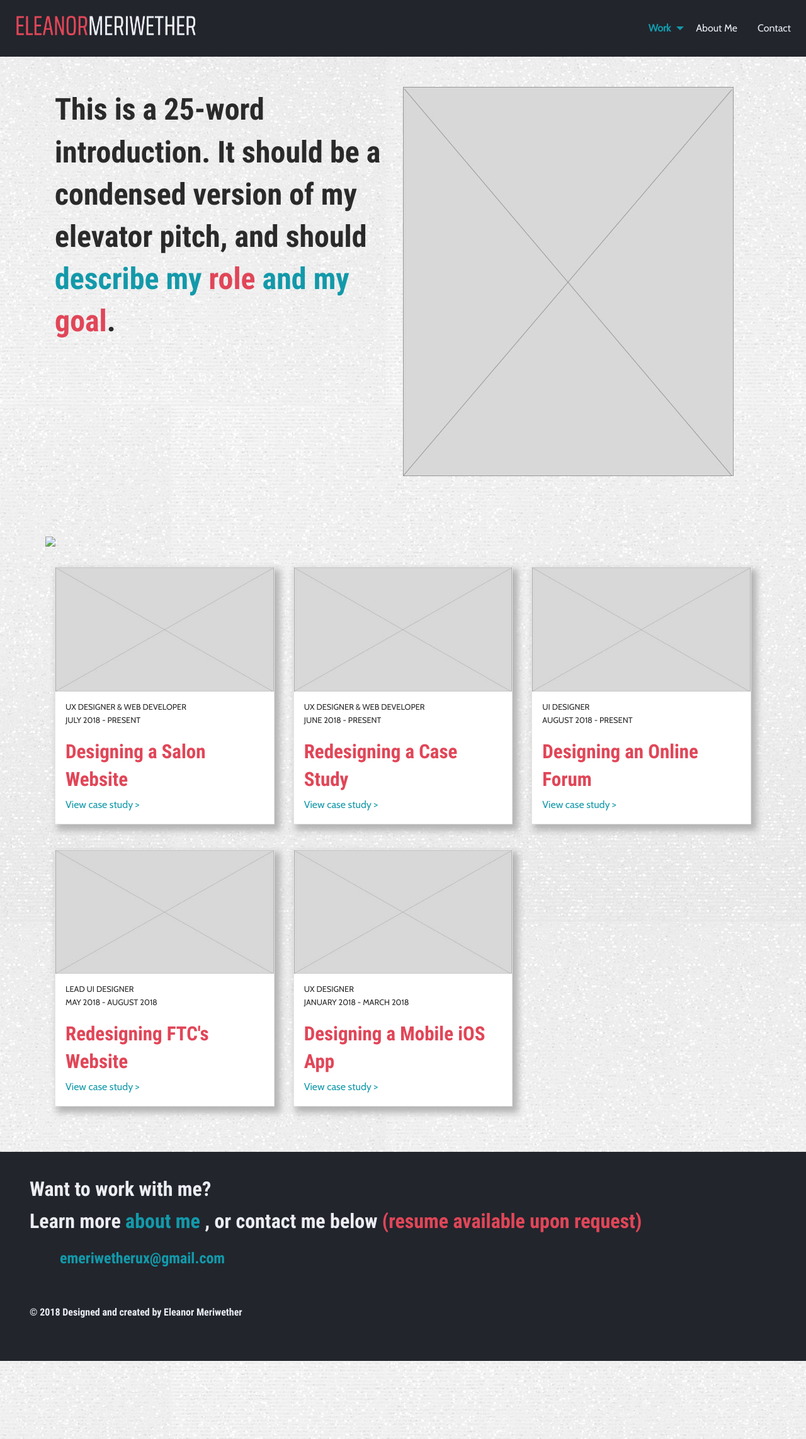
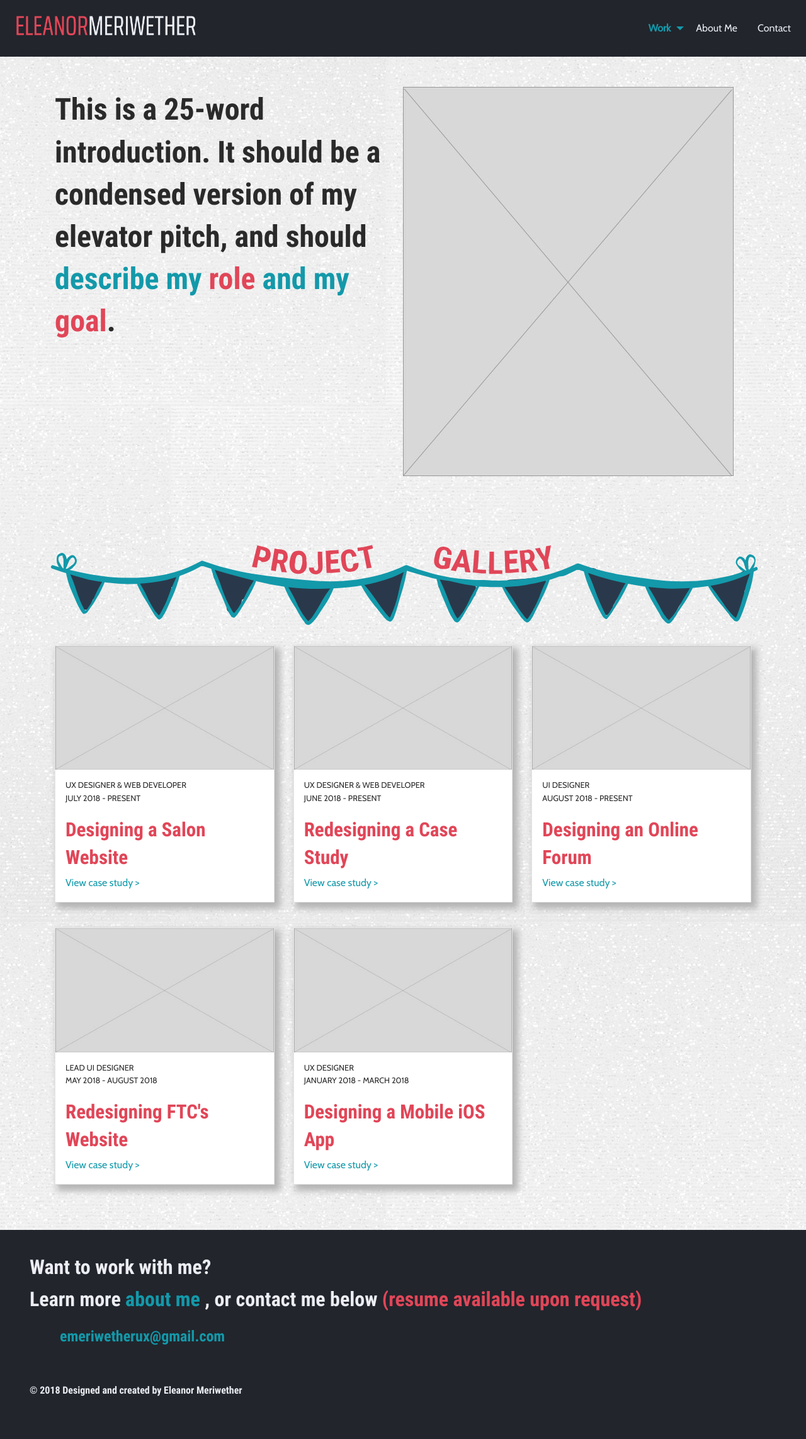
Before and after one commit to emeriwether/emeriwether.github.io, a Jekyll site: the page built from home.html, in a window 1280 px wide. Shown: the whole page at 63% size. Built offline with Jekyll 4.4.1, drawn with Linux system fonts in a browser that asks for light colours.

Commit message:
ct prev comm

```diff
--- a/home.html
+++ b/home.html
@@ -30,7 +30,7 @@ css: /css2/home.css
 
     <!-- SECTION LABEL -->
     <div class="small-12 cell">
-        <img id="sectionDivider" src="/images/banner_coralText.svg">
+        <img id="sectionDivider" src="/images/home/banner_coralText.svg">
     </div>
 
     <div class="grid-x grid-padding-x small-up-1 medium-up-2 large-up-3">
```
